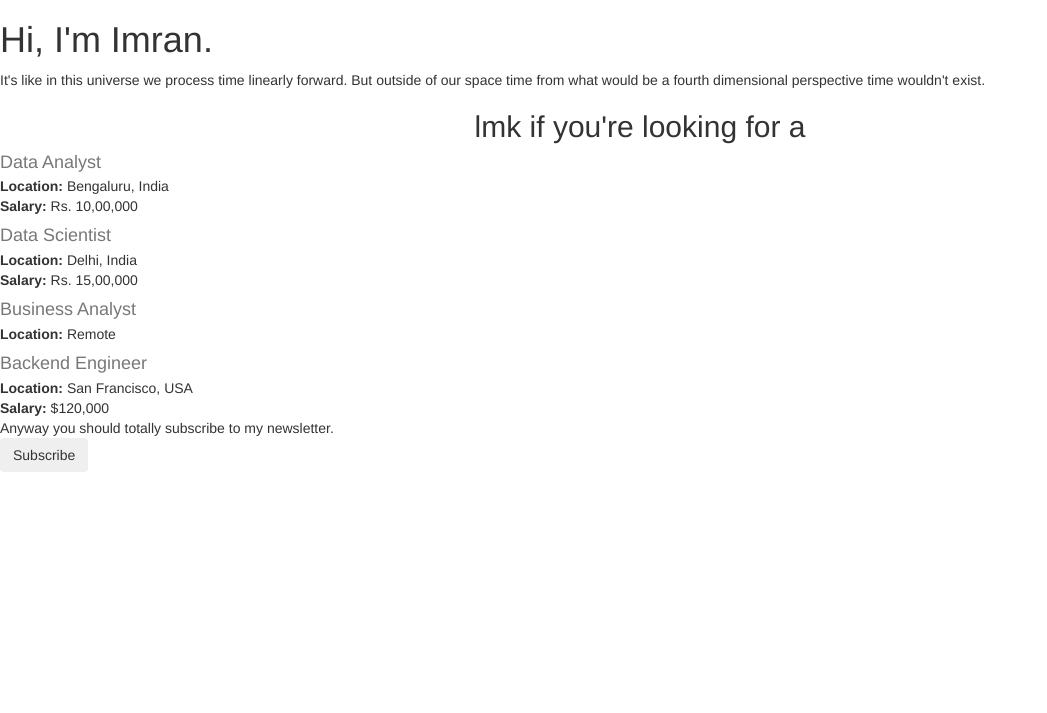
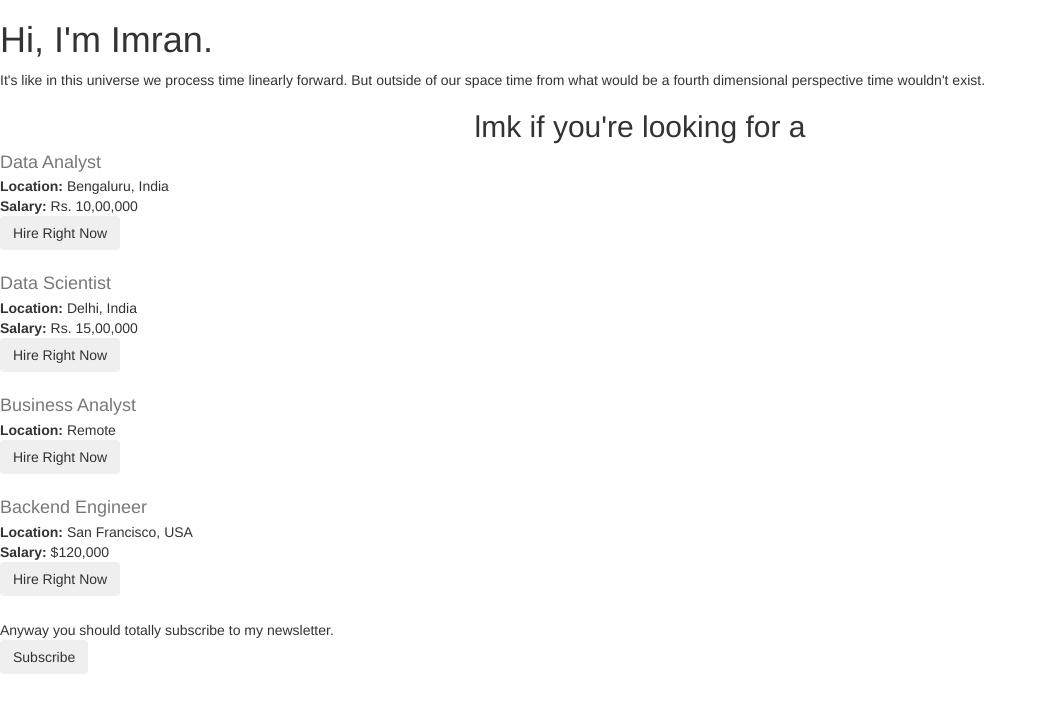
Before and after one commit to imnazirr/seance, a Flask app: page / in a window 1280 px wide. Shown: the top 713 px of the page, without its empty margins (0-1047 px from the left). Run offline with Flask 3, Linux system fonts and the light colour scheme.

Commit message:
Boiler plate

```diff
--- a/app.py
+++ b/app.py
@@ -29,5 +29,10 @@ def home():
     return render_template("home.html", jobs=JOBS)
 
 
+@app.route("/api/jobs")
+def list_jobs():
+    return jsonify(JOBS)
+
+
 if __name__ == "__main__":
     app.run(host='0.0.0.0', debug=True)
--- a/templates/home.html
+++ b/templates/home.html
@@ -10,7 +10,7 @@
     <!-- Bootstrap -->
     <link
       rel="stylesheet"
-href="https://cdn.jsdelivr.net/npm/bootstrap@3.4.1/dist/css/bootstrap.min.css"
+      href="https://cdn.jsdelivr.net/npm/bootstrap@3.4.1/dist/css/bootstrap.min.css"
       integrity="sha384-HSMxcRTRxnN+Bdg0JdbxYKrThecOKuH5zCYotlSAcp1+c8xmyTe9GYg1l9a69psu"
       crossorigin="anonymous"
     />
@@ -25,9 +25,8 @@ href="https://cdn.jsdelivr.net/npm/bootstrap@3.4.1/dist/css/bootstrap.min.css"
     <div>
       <h2 class="text-center mt-2 mb-4">lmk if you're looking for a</h2>
       <div>
-        {% for job in jobs %}
-          {% include 'jobitem.html' %}
-        {% endfor %}
+        {% for job in jobs %} {% include 'job_item.html' %} {% endfor %}
+      </div>
     </div>
   </body>
   <div>Anyway you should totally subscribe to my newsletter.</div>
--- /dev/null
+++ b/templates/job_item.html
@@ -0,0 +1,16 @@
+<div class="border-bottom" style="margin-bottom: 16px; padding-bottom: 8px">
+  <div class="col-7">
+    <h4 style="color: rgb(120, 120, 120); margin-bottom: 4px">
+      {{job['title']}}
+    </h4>
+    <div><b>Location:</b> {{job['location']}}</div>
+    {% if 'salary' in job %}
+    <div><b>Salary:</b> {{job['salary']}}</div>
+    {% endif %}
+  </div>
+  <div class="col-3">
+    <button type="button" class="btn btn-outline-primary">
+      Hire Right Now
+    </button>
+  </div>
+</div>
--- a/templates/jobitem.html
+++ /dev/null
@@ -1,9 +0,0 @@
-<div class="border-bottom" style="margin_bottom: 16px">
-  <h4 style="color: rgb(120, 120, 120); margin-bottom: 4px">
-    {{job['title']}}
-  </h4>
-  <div><b>Location:</b> {{job['location']}}</div>
-  {% if 'salary' in job %}
-  <div><b>Salary:</b> {{job['salary']}}</div>
-  {% endif %}
-</div>
```
